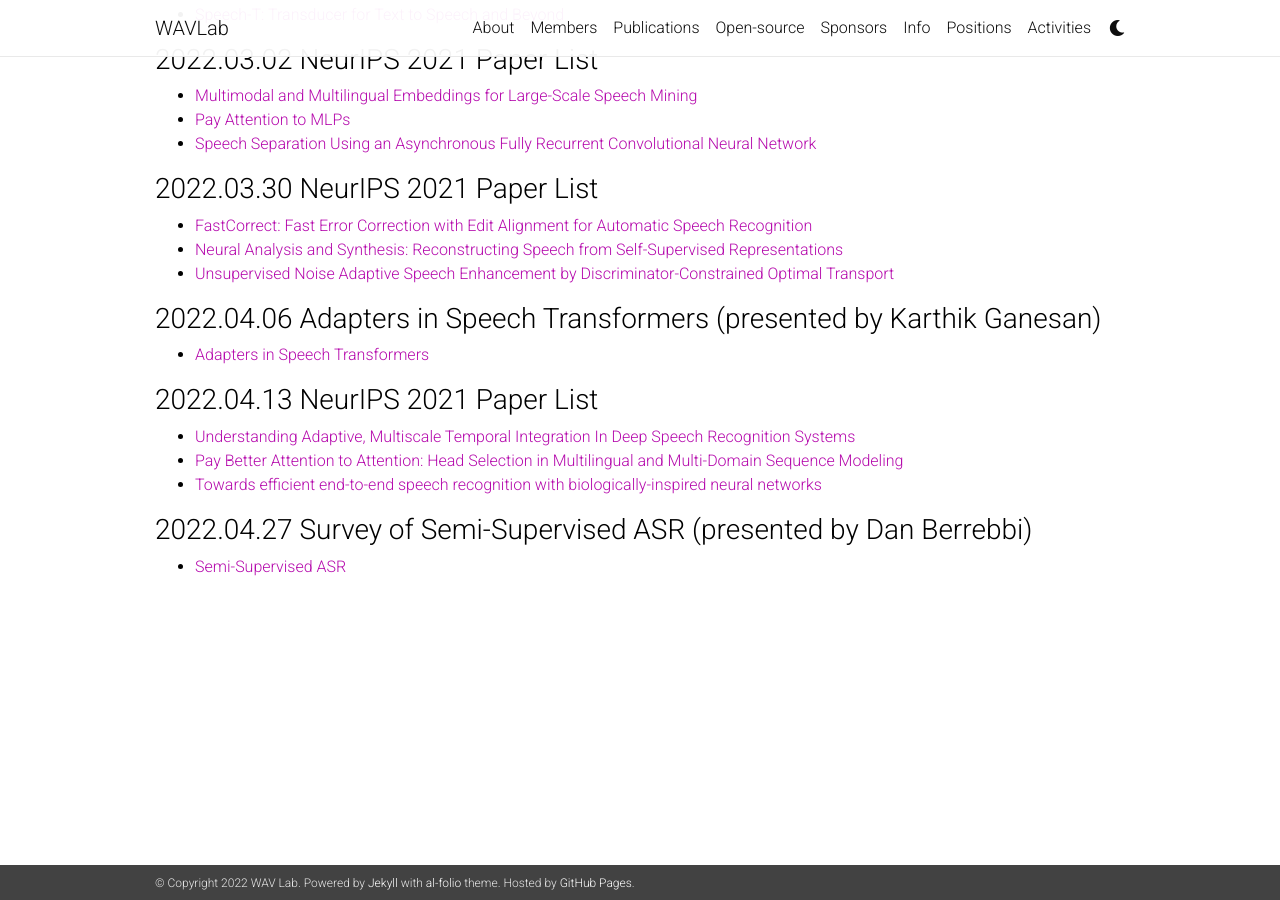
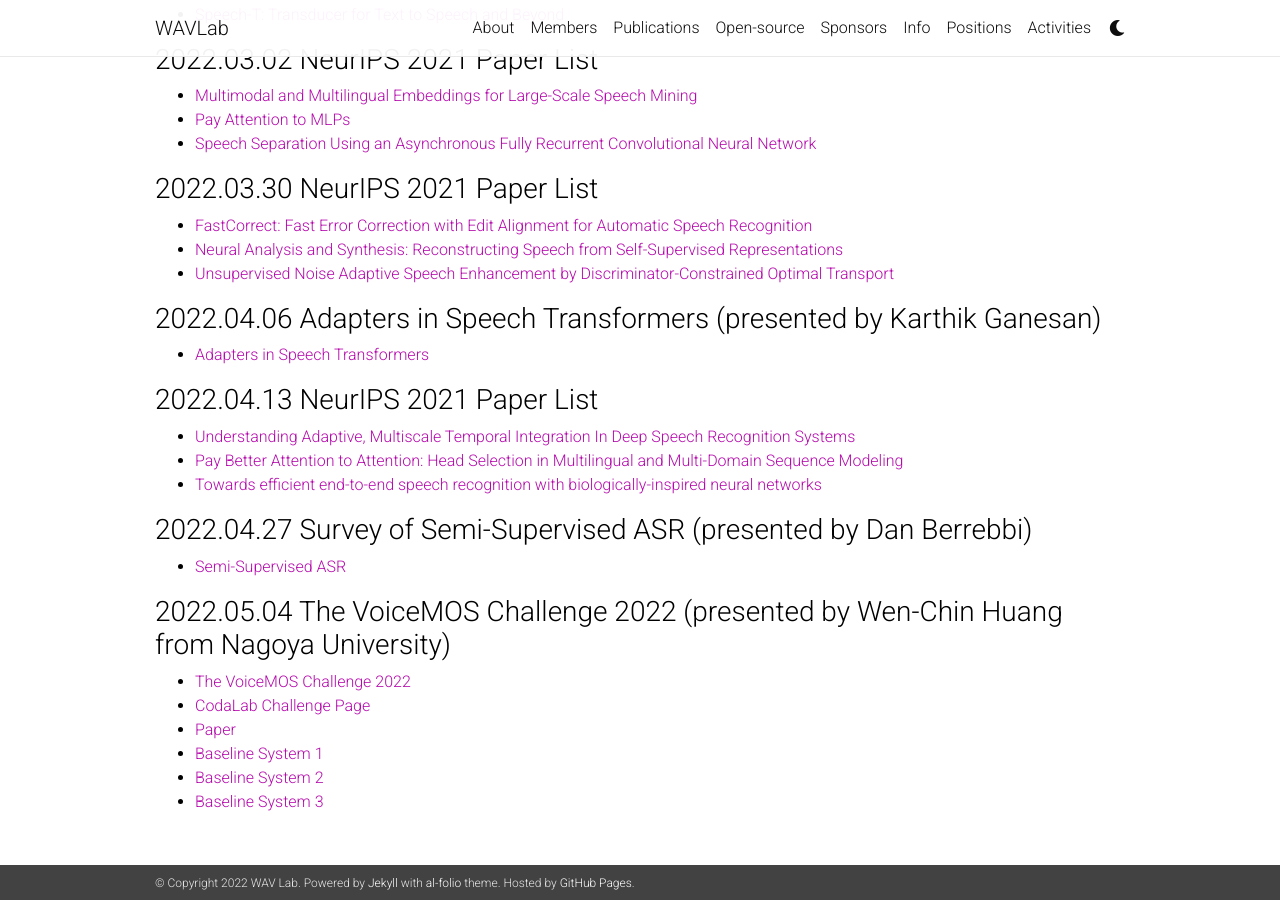
Before and after one commit to shinjiwlab/shinjiwlab.github.io, a Jekyll site: the page built from _posts/2022-12-31-reading-group.md, in a window 1280 px wide and 900 px high, scrolled down 839 px. Built offline with Jekyll 4.4.1, drawn with Linux system fonts in a browser that asks for light colours; nearby versions of some CDN libraries; a style sheet for code colours, icons or effects is not loaded.

Commit message:
update reading group, May 4th

```diff
--- a/_posts/2022-12-31-reading-group.md
+++ b/_posts/2022-12-31-reading-group.md
@@ -52,3 +52,11 @@ comments: false
 
 ### 2022.04.27 Survey of Semi-Supervised ASR (presented by Dan Berrebbi)
 - [Semi-Supervised ASR](https://github.com/shinjiwlab/shinjiwlab.github.io/tree/source/assets/pdf/dan_reading_group_semi_supervised_asr.pdf)
+
+### 2022.05.04 The VoiceMOS Challenge 2022 (presented by Wen-Chin Huang from Nagoya University)
+- [The VoiceMOS Challenge 2022](https://github.com/shinjiwlab/shinjiwlab.github.io/tree/source/assets/pdf/2022-05-04-VoiceMOS-Challenge.pdf)
+- [CodaLab Challenge Page](https://codalab.lisn.upsaclay.fr/competitions/695)
+- [Paper](https://arxiv.org/abs/2203.11389)
+- [Baseline System 1](https://github.com/nii-yamagishilab/mos-finetune-ssl)
+- [Baseline System 2](https://github.com/dhimasryan/MOSA-Net-Cross-Domain)
+- [Baseline System 3](https://github.com/unilight/LDNet)
```
Also changed, not shown: 1 other file.
